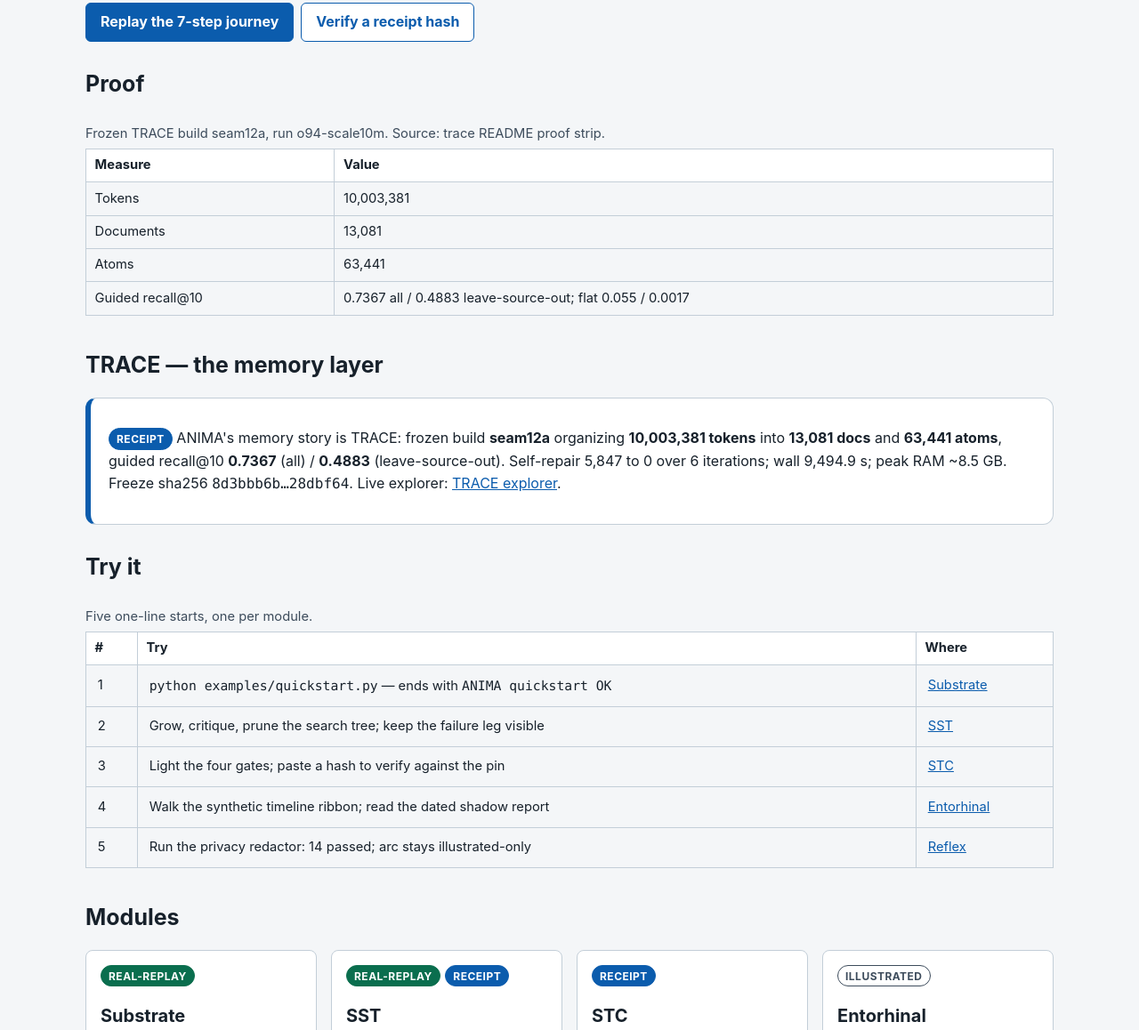
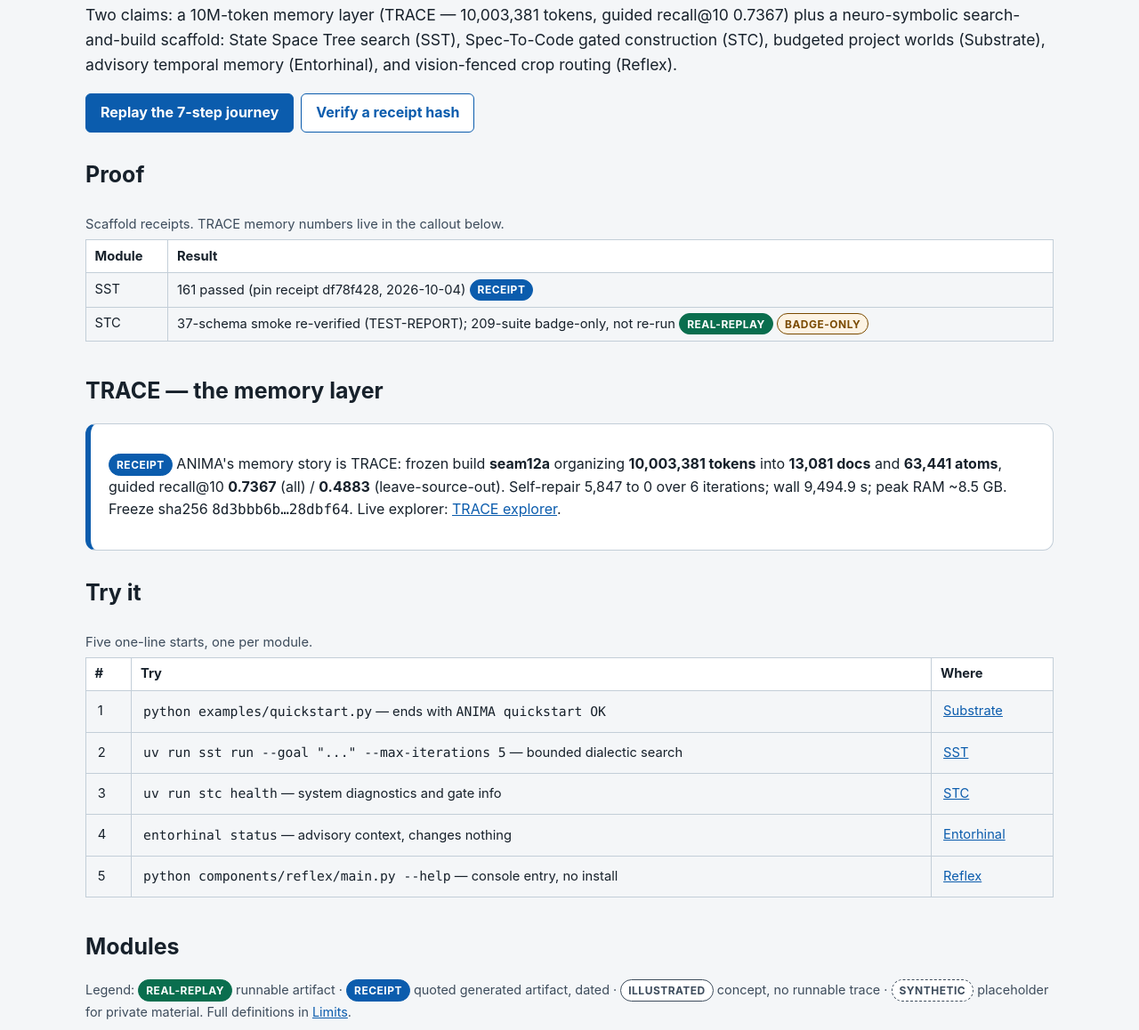
Before and after one commit to Anshul48/anima, a plain HTML site: page docs/index.html in a window 1280 px wide. Shown: the part 209-1367 px from the top of the page at 89% size. Drawn offline with Linux system fonts and the light colour scheme.

Commit message:
r2c/anima: hero claim line, proof dedupe + SST/STC rows, legend above cards, grid balance, README-verified try-it commands, drop Honesty: prefixes

```diff
--- a/docs/assets/design.css
+++ b/docs/assets/design.css
@@ -283,5 +283,16 @@ footer.site { border-top: 1px solid var(--line); margin-top: 2rem; padding: 1rem
 table.data code { white-space: nowrap; }
 /* Try-it table breathing room. */
 table.data.try-it td { padding: 0.65rem 0.8rem; }
+/* Hero claim line under the hook. */
+.claim { font-size: 1.1rem; }
+/* Modules grid balance: no single-orphan last row. */
+@media (min-width: 40rem) {
+  .grid.grid-balance > .card:last-child { grid-column: span 2; }
+}
+@media (min-width: 60rem) {
+  .grid.grid-balance { grid-template-columns: repeat(6, 1fr); }
+  .grid.grid-balance > .card:nth-child(-n+3) { grid-column: span 2; }
+  .grid.grid-balance > .card:nth-child(n+4) { grid-column: span 3; }
+}
 /* Proof/pin chips never split mid-phrase. */
 .pin { white-space: nowrap; }
--- a/docs/index.html
+++ b/docs/index.html
@@ -22,18 +22,17 @@
 
 <h1>ANIMA — budgeted cognition you can replay</h1>
 <p class="hook rise">ANIMA puts cognition in the system: worlds, search, construction, memory, perception — budgeted, attributable, local.</p>
+<p class="claim">Two claims: a 10M-token memory layer (TRACE — 10,003,381 tokens, guided recall@10 0.7367) plus a neuro-symbolic search-and-build scaffold: State Space Tree search (SST), Spec-To-Code gated construction (STC), budgeted project worlds (Substrate), advisory temporal memory (Entorhinal), and vision-fenced crop routing (Reflex).</p>
 <p class="cta-row"><a class="btn" href="substrate.html">Replay the 7-step journey</a> <a class="btn secondary" href="stc.html">Verify a receipt hash</a></p>
 
 <section class="block" aria-labelledby="proof">
 <h2 id="proof">Proof</h2>
 <div class="table-scroll">
 <table class="data">
-<caption>Frozen TRACE build seam12a, run o94-scale10m. Source: trace README proof strip.</caption>
-<tr><th>Measure</th><th>Value</th></tr>
-<tr><td>Tokens</td><td><span data-count="10003381">10,003,381</span></td></tr>
-<tr><td>Documents</td><td><span data-count="13081">13,081</span></td></tr>
-<tr><td>Atoms</td><td><span data-count="63441">63,441</span></td></tr>
-<tr><td>Guided recall@10</td><td>0.7367 all / 0.4883 leave-source-out; flat 0.055 / 0.0017</td></tr>
+<caption>Scaffold receipts. TRACE memory numbers live in the callout below.</caption>
+<tr><th>Module</th><th>Result</th></tr>
+<tr><td>SST</td><td>161 passed (pin receipt df78f428, 2026-10-04) <span class="chip chip-receipt">RECEIPT</span></td></tr>
+<tr><td>STC</td><td>37-schema smoke re-verified (TEST-REPORT); 209-suite badge-only, not re-run <span class="chip chip-real">REAL-REPLAY</span> <span class="chip chip-badge">BADGE-ONLY</span></td></tr>
 </table>
 </div>
 </section>
@@ -58,17 +57,18 @@ Freeze sha256 <code>8d3bbb6b…28dbf64</code>. Live explorer:
 <caption>Five one-line starts, one per module.</caption>
 <tr><th>#</th><th>Try</th><th>Where</th></tr>
 <tr><td>1</td><td><code>python examples/quickstart.py</code> — ends with <code>ANIMA quickstart OK</code></td><td><a href="substrate.html">Substrate</a></td></tr>
-<tr><td>2</td><td>Grow, critique, prune the search tree; keep the failure leg visible</td><td><a href="sst.html">SST</a></td></tr>
-<tr><td>3</td><td>Light the four gates; paste a hash to verify against the pin</td><td><a href="stc.html">STC</a></td></tr>
-<tr><td>4</td><td>Walk the synthetic timeline ribbon; read the dated shadow report</td><td><a href="entorhinal.html">Entorhinal</a></td></tr>
-<tr><td>5</td><td>Run the privacy redactor: 14 passed; arc stays illustrated-only</td><td><a href="reflex.html">Reflex</a></td></tr>
+<tr><td>2</td><td><code>uv run sst run --goal "..." --max-iterations 5</code> — bounded dialectic search</td><td><a href="sst.html">SST</a></td></tr>
+<tr><td>3</td><td><code>uv run stc health</code> — system diagnostics and gate info</td><td><a href="stc.html">STC</a></td></tr>
+<tr><td>4</td><td><code>entorhinal status</code> — advisory context, changes nothing</td><td><a href="entorhinal.html">Entorhinal</a></td></tr>
+<tr><td>5</td><td><code>python components/reflex/main.py --help</code> — console entry, no install</td><td><a href="reflex.html">Reflex</a></td></tr>
 </table>
 </div>
 </section>
 
 <section class="block" aria-labelledby="modules">
 <h2 id="modules">Modules</h2>
-<div class="grid layout-grid">
+<p class="fine">Legend: <span class="chip chip-real">REAL-REPLAY</span> runnable artifact · <span class="chip chip-receipt">RECEIPT</span> quoted generated artifact, dated · <span class="chip chip-illus">ILLUSTRATED</span> concept, no runnable trace · <span class="chip chip-synth">SYNTHETIC</span> placeholder for private material. Full definitions in <a href="#limits">Limits</a>.</p>
+<div class="grid layout-grid grid-balance">
 <div class="card">
 <div class="chiprow"><span class="chip chip-real">REAL-REPLAY</span></div>
 <h3>Substrate</h3>
```
Also changed, not shown: 1 other file.
